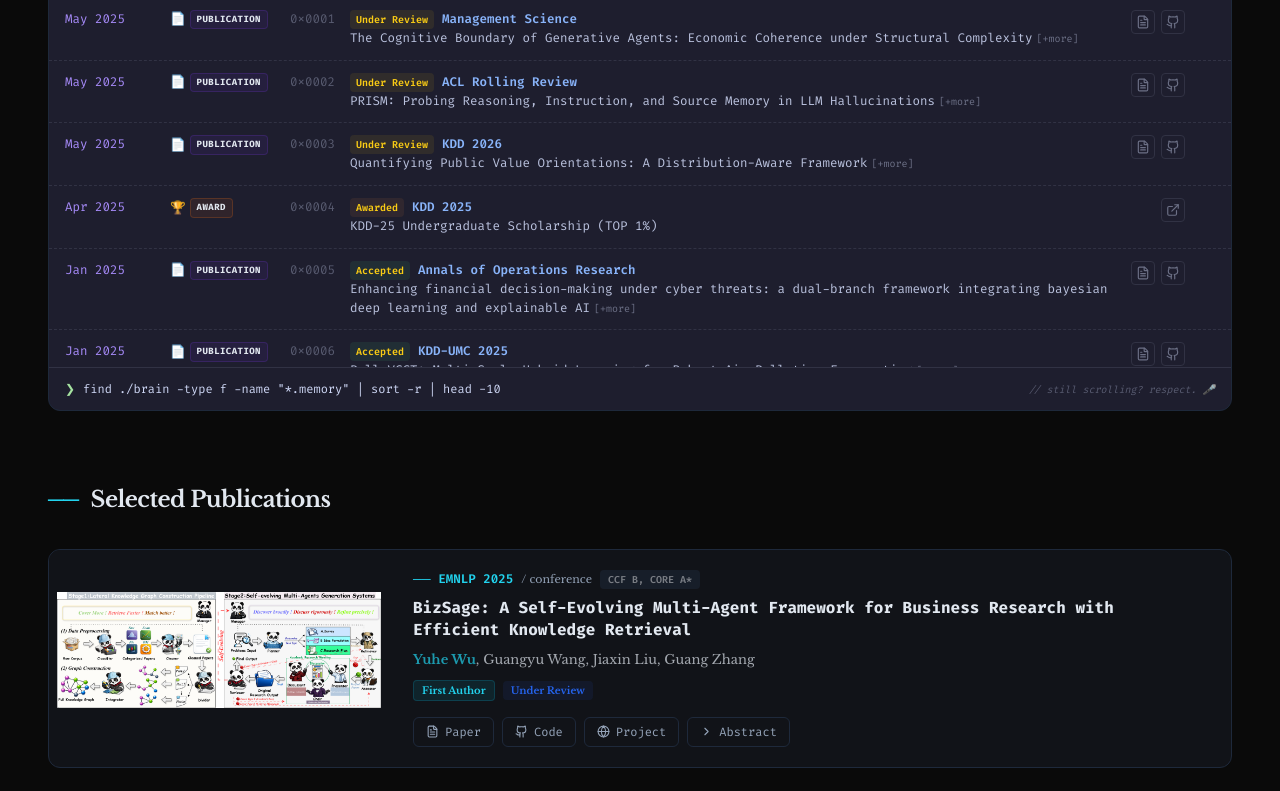
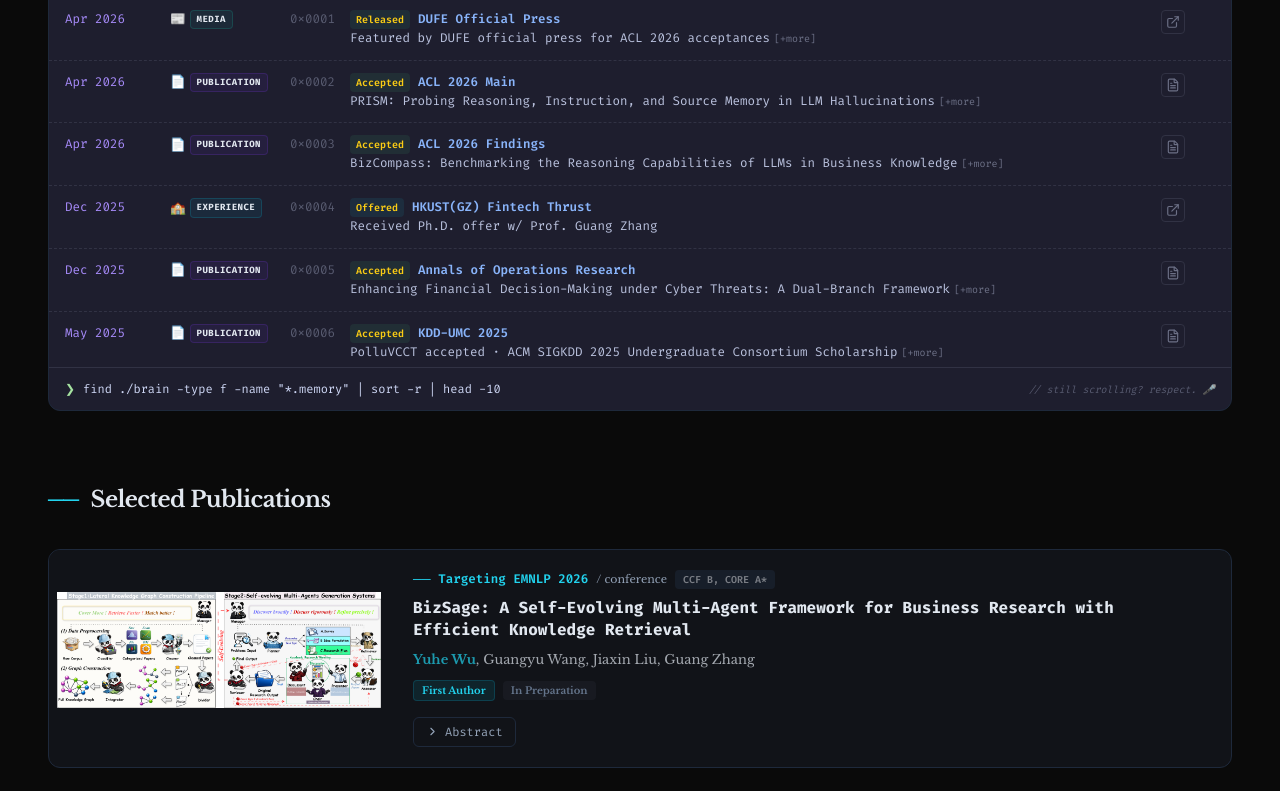
Before and after one commit to Kzczc/Kzczc.github.io, a Next.js app: page / in a window 1280 px wide. Shown: the part 1060-1851 px from the top of the page. Built offline with nearby package versions, Linux system fonts and the light colour scheme; a web font is replaced by a local one.

Commit message:
2026.4.29 update

```diff
--- a/src/components/Publications.tsx
+++ b/src/components/Publications.tsx
@@ -41,6 +41,7 @@ const statusColors: Record<string, { text: string; bg: string }> = {
   green:  { text: "#16a34a", bg: "#16a34a15" },
   blue:   { text: "#2563eb", bg: "#2563eb15" },
   orange: { text: "#ea580c", bg: "#ea580c15" },
+  gray:   { text: "#64748b", bg: "#64748b15" },
 };
 
 export default function Publications() {
@@ -205,9 +206,36 @@ export default function Publications() {
 
                     {/* action buttons */}
                     <div className="flex items-center gap-2 mt-2 flex-wrap">
-                      <span className="pub-btn"><FileText size={13} /> Paper</span>
-                      <span className="pub-btn"><Github size={13} /> Code</span>
-                      <span className="pub-btn"><Globe size={13} /> Project</span>
+                      {pub.links?.paper && (
+                        <a
+                          href={pub.links.paper}
+                          target="_blank"
+                          rel="noopener noreferrer"
+                          className="pub-btn"
+                        >
+                          <FileText size={13} /> Paper
+                        </a>
+                      )}
+                      {pub.links?.code && (
+                        <a
+                          href={pub.links.code}
+                          target="_blank"
+                          rel="noopener noreferrer"
+                          className="pub-btn"
+                        >
+                          <Github size={13} /> Code
+                        </a>
+                      )}
+                      {pub.links?.project && (
+                        <a
+                          href={pub.links.project}
+                          target="_blank"
+                          rel="noopener noreferrer"
+                          className="pub-btn"
+                        >
+                          <Globe size={13} /> Project
+                        </a>
+                      )}
                       <button
                         onClick={() => setExpandedId(isExpanded ? null : pub.id)}
                         className="pub-btn"
--- a/src/components/RecentUpdates.tsx
+++ b/src/components/RecentUpdates.tsx
@@ -11,6 +11,7 @@ const typeConfig: Record<string, { label: string; icon: string; bg: string; bord
   EXPERIENCE:  { label: "EXPERIENCE",  icon: "🏫", bg: "#06b6d415", border: "#06b6d433" },
   AWARD:       { label: "AWARD",       icon: "🏆", bg: "#f9731615", border: "#f9731633" },
   RELEASE:     { label: "RELEASE",     icon: "🚀", bg: "#10b98115", border: "#10b98133" },
+  MEDIA:       { label: "MEDIA",       icon: "📰", bg: "#14b8a615", border: "#14b8a633" },
   TALK:        { label: "TALK",        icon: "🎙️", bg: "#ec489915", border: "#ec489933" },
   COURSE:      { label: "COURSE",      icon: "📚", bg: "#ef444415", border: "#ef444433" },
 };
@@ -21,8 +22,10 @@ const statusConfig: Record<string, { label: string; bg: string }> = {
   accepted:     { label: "Accepted",     bg: "#4ade8015" },
   published:    { label: "Published",    bg: "#4ade8015" },
   joined:       { label: "Joined",       bg: "#22d3ee15" },
+  offered:      { label: "Offered",      bg: "#22d3ee15" },
   granted:      { label: "Awarded",      bg: "#fb923c15" },
   released:     { label: "Released",     bg: "#34d39915" },
+  upcoming:     { label: "Coming Soon",  bg: "#f9731615" },
 };
 
 /* ── link icon components (replacing dangerouslySetInnerHTML) ── */
@@ -196,20 +199,24 @@ export default function RecentUpdates() {
                       )}
                     </span>
                   </div>
-                  {/* ── Right-side link icons (React components) ── */}
+                  {/* ── Right-side link icons (clickable) ── */}
                   <div className="flex items-center gap-1.5 min-w-[80px] justify-end">
-                    {item.linkIcons.map((iconKey) => {
-                      const ic = linkIconComponents[iconKey];
+                    {item.linkIcons.map((linkItem) => {
+                      const ic = linkIconComponents[linkItem.type];
                       if (!ic) return null;
                       const { Icon, title } = ic;
                       return (
-                        <span
-                          key={iconKey}
+                        <a
+                          key={linkItem.type}
+                          href={linkItem.url}
+                          target="_blank"
+                          rel="noopener noreferrer"
                           title={title}
+                          onClick={(e) => e.stopPropagation()}
                           className="terminal-link-icon inline-flex items-center justify-center w-6 h-6 rounded border"
                         >
                           <Icon size={14} />
-                        </span>
+                        </a>
                       );
                     })}
                     {/* expand */}
--- a/src/data/profile.ts
+++ b/src/data/profile.ts
@@ -120,89 +120,112 @@ export const socialLinks = [
 ];
 
 /** Recent Updates — 仿终端条目
- *  linkIcons: "paper" | "github" | "site"
+ *  linkIcons[i].type: "paper" | "github" | "site"
+ *  linkIcons[i].url:  外链地址
+ *  Editorial principle: 仅展示 accepted 论文 / 获奖 / 宣传报道 / 重要里程碑
  */
 export const recentUpdates = [
   {
-    date: "Jun 2025",
+    date: "May 2026",
+    type: "RELEASE" as const,
+    hex: "0x0000",
+    status: "upcoming",
+    venue: "BizSage",
+    title: "Upcoming · First self-evolving multi-agent framework for automated financial research",
+    linkIcons: [] as { type: string; url: string }[],
+  },
+  {
+    date: "Apr 2026",
+    type: "MEDIA" as const,
+    hex: "0x0001",
+    status: "released",
+    venue: "DUFE Official Press",
+    title: "Featured by DUFE official press for ACL 2026 acceptances",
+    linkIcons: [
+      { type: "site", url: "https://mp.weixin.qq.com/s/2gYUXPEPJzg9GZHIjEF8DQ" },
+    ] as { type: string; url: string }[],
+  },
+  {
+    date: "Apr 2026",
+    type: "PUBLICATION" as const,
+    hex: "0x0002",
+    status: "accepted",
+    venue: "ACL 2026 Main",
+    title: "PRISM: Probing Reasoning, Instruction, and Source Memory in LLM Hallucinations",
+    linkIcons: [
+      { type: "paper", url: "https://arxiv.org/abs/2604.16909" },
+    ] as { type: string; url: string }[],
+  },
+  {
+    date: "Apr 2026",
+    type: "PUBLICATION" as const,
+    hex: "0x0003",
+    status: "accepted",
+    venue: "ACL 2026 Findings",
+    title: "BizCompass: Benchmarking the Reasoning Capabilities of LLMs in Business Knowledge",
+    linkIcons: [
+      { type: "paper", url: "https://arxiv.org/abs/2604.17305" },
+    ] as { type: string; url: string }[],
+  },
+  {
+    date: "Dec 2025",
     type: "EXPERIENCE" as const,
-    hex: "0x0000",
-    status: "joined",
+    hex: "0x0004",
+    status: "offered",
     venue: "HKUST(GZ) Fintech Thrust",
-    title: "Research Assistant w/ Prof. Guang Zhang",
-    linkIcons: ["site"] as string[],
+    title: "Received Ph.D. offer w/ Prof. Guang Zhang",
+    linkIcons: [
+      { type: "site", url: "https://facultyprofiles.hkust-gz.edu.cn/faculty-personal-page/ZHANG-Guang/guangzhang" },
+    ] as { type: string; url: string }[],
+  },
+  {
+    date: "Dec 2025",
+    type: "PUBLICATION" as const,
+    hex: "0x0005",
+    status: "accepted",
+    venue: "Annals of Operations Research",
+    title: "Enhancing Financial Decision-Making under Cyber Threats: A Dual-Branch Framework",
+    linkIcons: [
+      { type: "paper", url: "https://link.springer.com/article/10.1007/s10479-025-06973-2" },
+    ] as { type: string; url: string }[],
   },
   {
     date: "May 2025",
     type: "PUBLICATION" as const,
-    hex: "0x0001",
-    status: "under_review",
-    venue: "Management Science",
-    title: "The Cognitive Boundary of Generative Agents: Economic Coherence under Structural Complexity",
-    linkIcons: ["paper", "github"] as string[],
-  },
-  {
-    date: "May 2025",
-    type: "PUBLICATION" as const,
-    hex: "0x0002",
-    status: "under_review",
-    venue: "ACL Rolling Review",
-    title: "PRISM: Probing Reasoning, Instruction, and Source Memory in LLM Hallucinations",
-    linkIcons: ["paper", "github"] as string[],
-  },
-  {
-    date: "May 2025",
-    type: "PUBLICATION" as const,
-    hex: "0x0003",
-    status: "under_review",
-    venue: "KDD 2026",
-    title: "Quantifying Public Value Orientations: A Distribution-Aware Framework",
-    linkIcons: ["paper", "github"] as string[],
-  },
-  {
-    date: "Apr 2025",
-    type: "AWARD" as const,
-    hex: "0x0004",
-    status: "granted",
-    venue: "KDD 2025",
-    title: "KDD-25 Undergraduate Scholarship (TOP 1%)",
-    linkIcons: ["site"] as string[],
-  },
-  {
-    date: "Jan 2025",
-    type: "PUBLICATION" as const,
-    hex: "0x0005",
-    status: "accepted",
-    venue: "Annals of Operations Research",
-    title: "Enhancing financial decision-making under cyber threats: a dual-branch framework integrating bayesian deep learning and explainable AI",
-    linkIcons: ["paper", "github"] as string[],
-  },
-  {
-    date: "Jan 2025",
-    type: "PUBLICATION" as const,
     hex: "0x0006",
     status: "accepted",
     venue: "KDD-UMC 2025",
-    title: "PolluVCCT: Multi-Scale Hybrid Learning for Robust Air-Pollution Forecasting",
-    linkIcons: ["paper", "github"] as string[],
+    title: "PolluVCCT accepted · ACM SIGKDD 2025 Undergraduate Consortium Scholarship",
+    linkIcons: [
+      { type: "paper", url: "https://kdd2025.kdd.org/wp-content/uploads/2025/07/CameraReady-25.pdf" },
+    ] as { type: string; url: string }[],
   },
   {
-    date: "May 2025",
-    type: "PUBLICATION" as const,
+    date: "Aug 2024",
+    type: "EXPERIENCE" as const,
     hex: "0x0007",
-    status: "under_review",
-    venue: "ACL Rolling Review",
-    title: "BizCompass: Benchmarking the Reasoning Capabilities of LLMs in Business Knowledge",
-    linkIcons: ["paper", "github"] as string[],
+    status: "joined",
+    venue: "Fintech Lab, DUFE",
+    title: "Became Research Group Leader of Fintech Lab",
+    linkIcons: [] as { type: string; url: string }[],
   },
   {
-    date: "May 2025",
-    type: "PUBLICATION" as const,
+    date: "Jul 2024",
+    type: "AWARD" as const,
     hex: "0x0008",
-    status: "under_review",
-    venue: "INFORMS Journal on Computing",
-    title: "HarmoniBERT: A Cross-Cultural Ensemble Learning Framework for ESG Text Annotation",
-    linkIcons: ["paper", "github"] as string[],
+    status: "granted",
+    venue: "National",
+    title: "Bronze Award · China International College Students 'Internet+' Innovation Competition",
+    linkIcons: [] as { type: string; url: string }[],
+  },
+  {
+    date: "Mar 2023",
+    type: "AWARD" as const,
+    hex: "0x0009",
+    status: "granted",
+    venue: "DUFE",
+    title: "Ranked #1 in School of Business → transferred to Economic Statistics",
+    linkIcons: [] as { type: string; url: string }[],
   },
 ];
 
@@ -210,21 +233,22 @@ export const recentUpdates = [
 export const selectedPublications = [
   {
     id: "bizsage",
-    venue: "EMNLP 2025",
+    venue: "Targeting EMNLP 2026",
     venueType: "conference" as const,
     rating: "CCF B, CORE A*",
     title: "BizSage: A Self-Evolving Multi-Agent Framework for Business Research with Efficient Knowledge Retrieval",
     authors: "Yuhe Wu, Guangyu Wang, Jiaxin Liu, Guang Zhang",
     badges: ["First Author"],
     extraBadges: [] as string[],
-    status: "Under Review",
-    statusColor: "blue" as const,
+    status: "In Preparation",
+    statusColor: "gray" as const,
     thumbnail: "/images/bizsage_logo.png",
+    links: {} as { paper?: string; code?: string; project?: string },
     abstract: "From **AI Scientist v2** passing peer review for the first time, to **EvoScientist**'s cross-task memory accumulation, to **PaperOrchestra** turning lab notes directly into submission-ready manuscripts, automated research is moving from proof of concept to usable systems. Yet these advances are almost entirely concentrated in the natural sciences. Economics and business research has a fundamentally different knowledge structure: relevant information is scattered across finance, statistics, management, and other disciplines; different sections of a single paper carry distinct informational value; and paper-level coarse-grained retrieval cannot precisely locate what is needed. At the same time, this field demands unique standards of empirical rigor. **BizSage** addresses these challenges by constructing a cross-paper *Lateral Knowledge Graph* that unifies section-level knowledge from hundreds of thousands of papers, using *Personalized PageRank* for precise fine-grained retrieval. Multiple specialized agents collaborate to complete the full workflow from literature review to research plan design, with a self-evolution mechanism that continuously learns domain-specific quality patterns from historical evaluations.",
   },
   {
     id: "kdd-quantifying",
-    venue: "KDD 2026",
+    venue: "KDD 2026 (August Cycle)",
     venueType: "conference" as const,
     rating: "CCF A, CORE A*",
     title: "Quantifying Public Value Orientations: A Distribution-Aware Framework for Computational Social Science",
@@ -234,20 +258,22 @@ export const selectedPublications = [
     status: "Under Review",
     statusColor: "blue" as const,
     thumbnail: "/images/kdd_quantifying.png",
+    links: {} as { paper?: string; code?: string; project?: string },
     abstract: "**AI4Science** has produced breakthroughs like AlphaFold and AlphaEvolve in the natural sciences, but in social science, the methodology for using AI as a measurement tool remains far from mature. Quantifying latent social variables such as public value orientations and policy attitudes is a core challenge in computational social science, and text is the richest source of evidence. Yet text is inherently noisy: within the same passage, clear stance expressions coexist with rhetorical concessions, quoted opposing views, and background filler, each carrying vastly different *evidential value*. Existing LLM-based methods either compress an entire text into a single label or split it into segments and apply equal-weight voting, both discretizing continuous probability distributions too early and causing irreversible information loss. When numerous ambiguous segments outnumber a few decisive arguments, the final judgment is dominated by noise. We reformulate text-based measurement as an *uncertainty-aware evidence aggregation* problem: retaining each segment's full probability distribution, using entropy to assess evidence reliability, and aggregating through weighted pooling in log-odds space, so that a small number of high-confidence segments naturally drive the final decision.",
   },
   {
-    id: "acl-selective",
-    venue: "EMNLP 2026",
+    id: "prosmf",
+    venue: "Targeting EMNLP 2026",
     venueType: "conference" as const,
     rating: "CCF B, CORE A*",
     title: "Rethinking Risk Forecasting from Financial News: Distributional Supervision Beyond Point Predictions",
     authors: "Yuhe Wu, Guangyu Wang, Yuanjian Xu, Jianing Hao, Changwei Xu, Guang Zhang",
     badges: ["First Author"],
     extraBadges: [] as string[],
-    status: "Under Review",
-    statusColor: "blue" as const,
+    status: "In Preparation",
+    statusColor: "gray" as const,
     thumbnail: "/images/acl_selective.png",
+    links: {} as { paper?: string; code?: string; project?: string },
     abstract: "For over a decade, research on predicting market performance from news has operated under a default assumption: that the impact of news can be captured through changes in the mean of expected returns. But is this really how markets respond? By leveraging pricing information from financial derivatives to reconstruct the market's implied expectation distributions, we analyzed nearly 12,000 paired observations before and after news releases and uncovered a long-overlooked fact: what news truly changes is the *distributional shape* and *tail risk*, while the mean barely moves, with differences ranging from 3 to 85 times. This suggests that mainstream approaches may have been tracking the wrong signal all along. Building on this finding, we propose **Selective Moment Forecasting**: instead of predicting the mean, we predict the risk statistics that news actually changes, and design **ProSMF**, a prototype memory network that automatically matches news types to the appropriate predictors.",
   },
   {
@@ -262,6 +288,9 @@ export const selectedPublications = [
     status: "Accepted",
     statusColor: "green" as const,
     thumbnail: "/images/prism.png",
+    links: {
+      paper: "https://arxiv.org/abs/2604.16909",
+    } as { paper?: string; code?: string; project?: string },
     abstract: "In 2025, 2.6% of CS conference papers were found to contain suspected hallucinated citations, nearly 9 times the rate from the previous year. ICLR 2026 now treats hallucinated references as academic ethics violations, where a single instance can lead to rejection. Whether LLMs are a trustworthy tool for research has become an unavoidable question. But fixing hallucinations requires understanding where they come from. When a model gives a wrong answer, the reasons can be entirely different: it may lack the relevant knowledge altogether, it may have memorized incorrect facts, it may have the right knowledge but fail in reasoning, or it may reason correctly but ignore the user's constraints. These four types of errors originate from distinct stages of the generation pipeline, and each requires a different fix, yet existing evaluations mix all queries together and only score final outputs, making them indistinguishable. More critically, fixing one type often worsens another: strengthening instruction following can hurt reasoning, while injecting knowledge can cause forgetting. **PRISM** decomposes hallucinations along three generation stages into four independently testable dimensions, providing systematic diagnosis across 9,448 instances and 24 LLMs, making both *what to fix* and *how to fix it* actionable.",
   },
   {
@@ -276,6 +305,9 @@ export const selectedPublications = [
     status: "Accepted",
     statusColor: "green" as const,
     thumbnail: "/images/bizcompass.png",
+    links: {
+      paper: "https://arxiv.org/abs/2604.17305",
+    } as { paper?: string; code?: string; project?: string },
     abstract: "In discussions with over ten leading financial institutions, a recurring question emerged: LLMs are powerful, but which business scenarios can they reliably support, and what foundational capabilities underpin these applications? Existing benchmarks cannot answer this. They either cover narrow tasks or focus only on surface-level accuracy, consistently lacking a causal chain from foundational capability to business performance. **BizCompass** was built to address this gap: it covers four foundational disciplines at the knowledge level, including finance, economics, statistics, and operations research, and structures tasks around three business roles at the application level, including analyst, trader, and consultant, forming a dual-axis evaluation framework that not only measures *how well* models perform, but diagnoses *why* they fall short.",
   },
   {
@@ -290,6 +322,9 @@ export const selectedPublications = [
     status: "Accepted",
     statusColor: "green" as const,
     thumbnail: "/images/anor.png",
+    links: {
+      paper: "https://link.springer.com/article/10.1007/s10479-025-06973-2",
+    } as { paper?: string; code?: string; project?: string },
     abstract: "In financial cybersecurity, the accuracy bar for malware detection is far higher than in general scenarios, because a single misjudgment can disrupt legitimate transactions or cause massive financial losses. Yet even when model accuracy is sufficient, the real-world deployment of AI in financial systems remains challenging. The core reason is that models are opaque and cannot quantify their own uncertainty. No one dares make critical decisions based on a black box that can neither explain itself nor assess its own confidence. This is precisely the motivation behind **BnetX**: Bayesian inference quantifies the uncertainty of every prediction, while an explainable AI module reveals the key factors driving each decision, giving security analysts not a cold label, but a complete alert with confidence scores and visual evidence.",
   },
   {
@@ -306,6 +341,9 @@ export const selectedPublications = [
     abstract: "This was my first research project, where I quickly learned the full pipeline from problem formulation to experimental validation through time-series forecasting. The core challenge in air pollution prediction is the sheer complexity of atmospheric data: noise, trends, and seasonal fluctuations intertwined, causing models tuned for one city to fail in another climate zone. PolluVCCT takes a \"decompose then fuse\" approach: signal decomposition strips away noise and trend components, and deep learning separately captures local patterns and long-range dependencies. On our cross-regional benchmark spanning seven climate zones, MAPE variance stays below 3%.",
     abstractNote: "Grateful to KDD-UMC 2025 for the acceptance — this recognition gave me the motivation to keep going. Though I've since moved to NLP, this experience laid the foundation for everything. 🌱",
     thumbnail: "/images/Polluvcct_framework.png",
+    links: {
+      paper: "https://kdd2025.kdd.org/wp-content/uploads/2025/07/CameraReady-25.pdf",
+    } as { paper?: string; code?: string; project?: string },
   },
 ];
 
```
